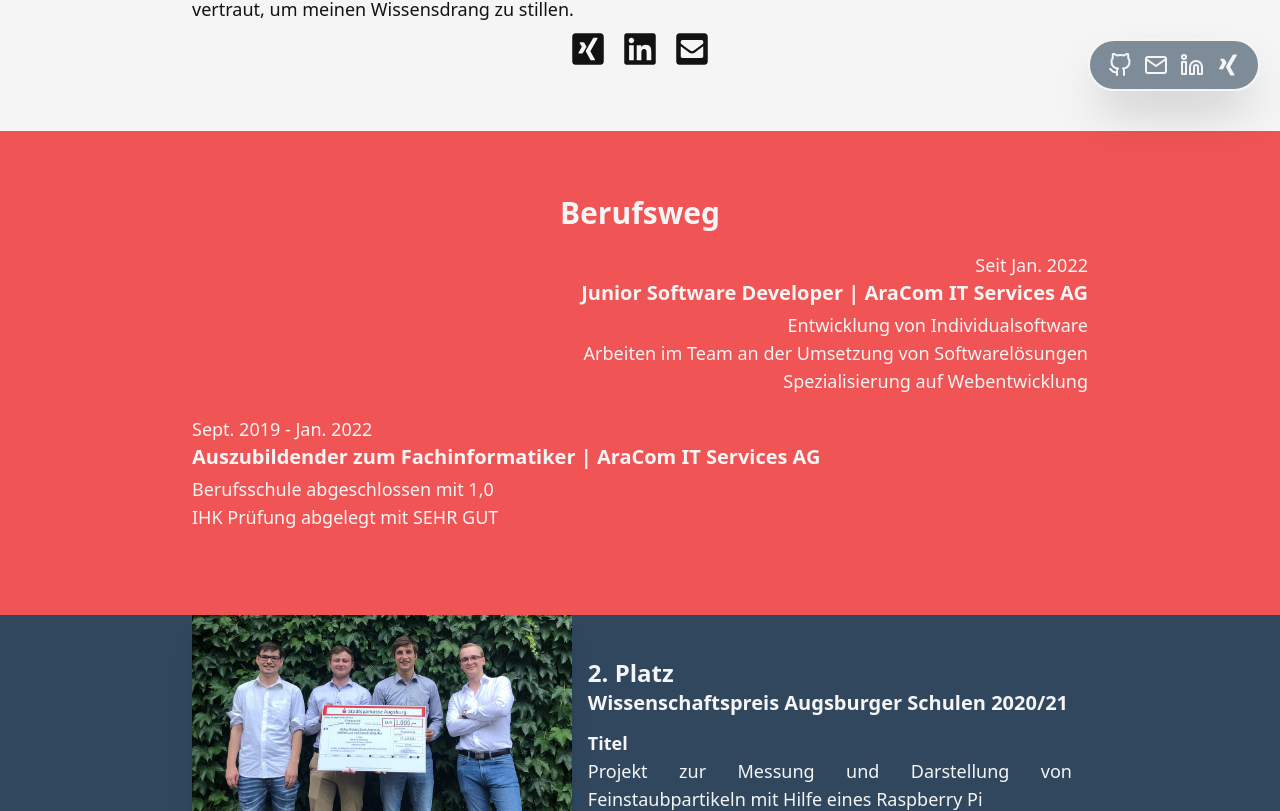
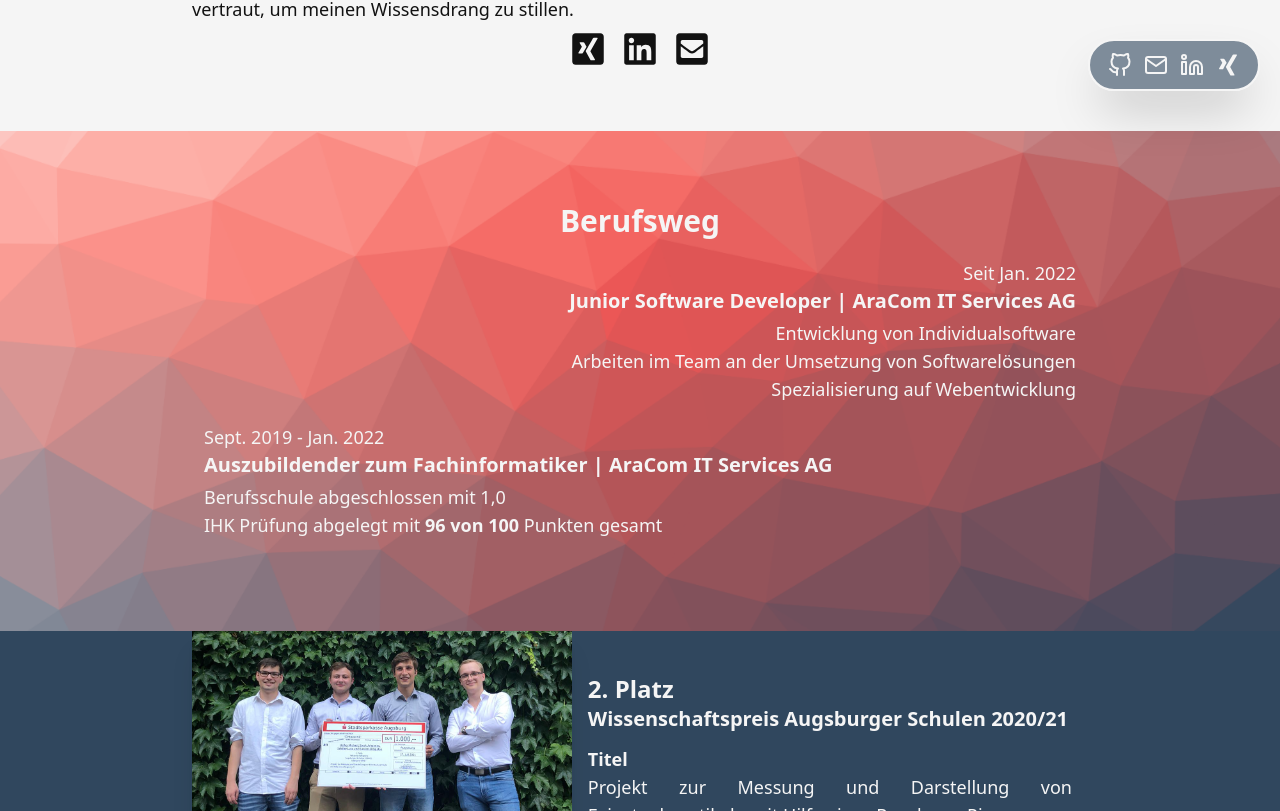
Before and after one commit to MichaelHolley/michaelholley.de, a React (Create React App) app: page / in a window 1280 px wide. Shown: the part 689-1500 px from the top of the page. Built offline with nearby package versions, Linux system fonts and the light colour scheme.

Commit message:
added Backdrop to improve styling

```diff
--- a/src/components/page-header.tsx
+++ b/src/components/page-header.tsx
@@ -1,14 +1,13 @@
-function PageHeader(props: {
-  title: string;
-  subtitle?: string;
-}) {
+function PageHeader(props: { title: string; subtitle?: string }) {
   return (
     <>
-      <div className="h-48 sm:h-64 md:h-96 bg-b0 text-w0">
+      <div className="h-48 sm:h-64 md:h-96 text-w0 bg-gradient-to-br bg-fixed bg-tiles">
         <p className="h-32 pt-24 sm:h-32 sm:pt-28 md:h-56 md:pt-48 text-center align-bottom text-4xl font-bold mb-8">
           {props.title}
         </p>
-        <p className="text-center text-2xl hidden sm:block font-mono">{props.subtitle}</p>
+        <p className="text-center text-2xl hidden sm:block font-mono">
+          {props.subtitle}
+        </p>
       </div>
       <div className="h-2 bg-gradient-to-r from-b0 to-r0"></div>
     </>
--- a/src/index.css
+++ b/src/index.css
@@ -7,3 +7,10 @@
   width: 100%;
   z-index: -2;
 }
+
+.bg-tiles {
+  background-image: url(../public/img/Backdrop.PNG);
+  background-position: bottom;
+  background-repeat: no-repeat;
+  background-size: cover;
+}
--- a/src/pages/home.tsx
+++ b/src/pages/home.tsx
@@ -34,7 +34,8 @@ function Home() {
         <div className="container mx-auto  text-lg text-justify text-bl0 py-16 px-4 sm:px-10 md:px-24 lg:px-48">
           <p className="text-3xl text-center mb-3 font-bold">Wer bin ich?</p>
           <p className="py-2">
-            Michael, {getAge(new Date(1999, 6, 8))} Jahre jung mit einer Begeisterung für Code und Software.
+            Michael, {getAge(new Date(1999, 6, 8))} Jahre jung mit einer
+            Begeisterung für Code und Software.
           </p>
           <p className="py-2">
             Seit <span id="exp-div"></span> Jahren beschäftige ich mich bereits
@@ -81,8 +82,9 @@ function Home() {
           </div>
         </div>
       </section>
-      <section className="bg-r0">
+      <section className="bg-tiles">
         <div className="container mx-auto text-lg text-justify py-16 px-4 sm:px-10 md:px-24 lg:px-48 text-w0">
+          <div className="py-2 px-3 rounded">
             <p className="text-3xl text-center mb-2 font-bold">Berufsweg</p>
             <div className="text-right my-5">
               <p>Seit Jan. 2022</p>
@@ -102,8 +104,12 @@ function Home() {
               </p>
               <ul>
                 <li>Berufsschule abgeschlossen mit 1,0</li>
-              <li>IHK Prüfung abgelegt mit SEHR GUT</li>
+                <li>
+                  IHK Prüfung abgelegt mit{" "}
+                  <span className="font-bold">96 von 100</span> Punkten gesamt
+                </li>
               </ul>
+            </div>
           </div>
         </div>
       </section>
```
Also changed, not shown: public/img/Backdrop.PNG (added). Lines whose indentation alone changed are shown as unchanged.
